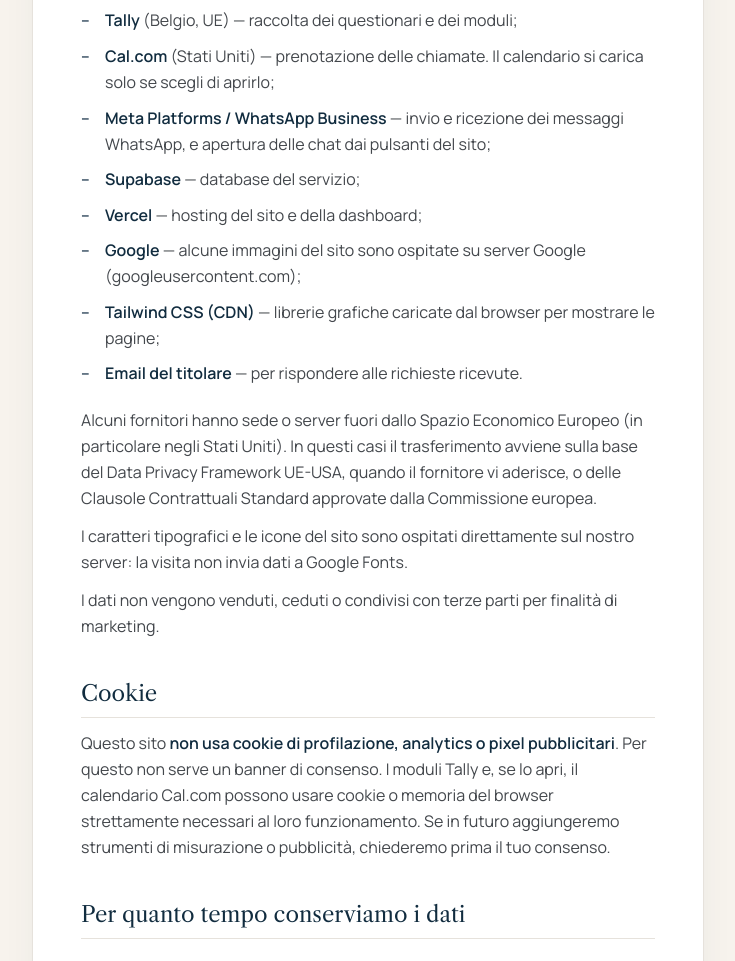
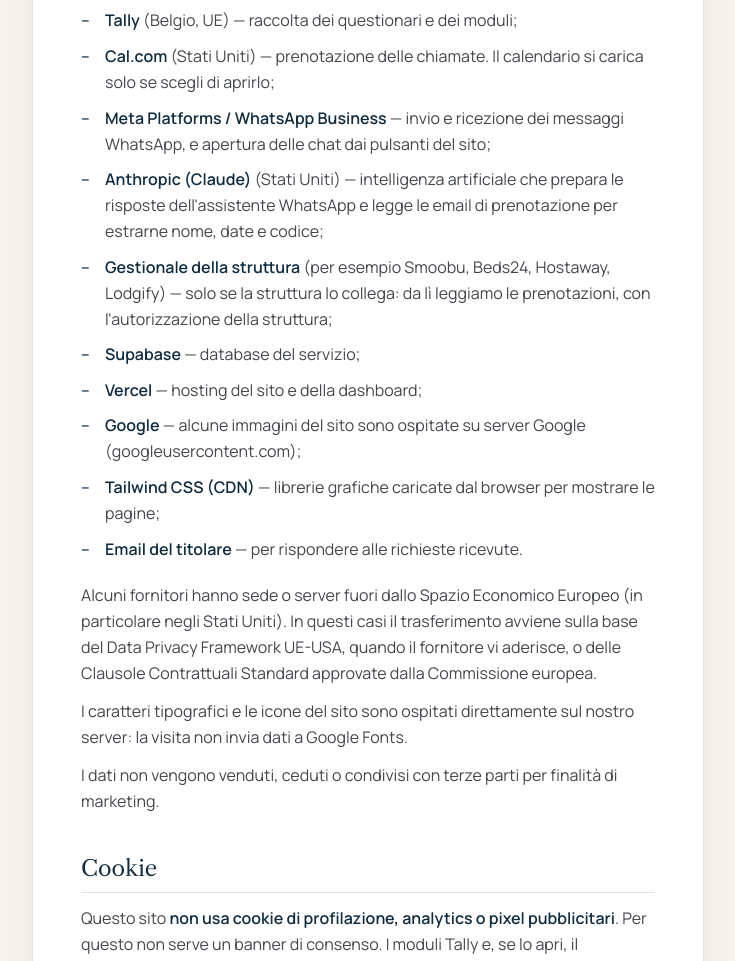
Before and after one commit to irisdes2018-svg/zero-messaggi-persi, a plain HTML site: page privacy.html in a window 1280 px wide. Shown: the part 1770-2731 px from the top of the page, without its empty margins (32-767 px from the left). Drawn offline with nearby package versions, Linux system fonts and the light colour scheme.

Commit message:
Privacy: aggiunti Anthropic (Claude) e i gestionali collegati tra i fornitori
Co-Authored-By: Claude Opus 5.5 <noreply@anthropic.com>
Claude-Session: https://claude.ai/code/session_01Rvee2H3XEHkDDTvepPT1MK

```diff
--- a/privacy.html
+++ b/privacy.html
@@ -186,6 +186,8 @@
           <li><strong>Tally</strong> (Belgio, UE) — raccolta dei questionari e dei moduli;</li>
           <li><strong>Cal.com</strong> (Stati Uniti) — prenotazione delle chiamate. Il calendario si carica solo se scegli di aprirlo;</li>
           <li><strong>Meta Platforms / WhatsApp Business</strong> — invio e ricezione dei messaggi WhatsApp, e apertura delle chat dai pulsanti del sito;</li>
+          <li><strong>Anthropic (Claude)</strong> (Stati Uniti) — intelligenza artificiale che prepara le risposte dell'assistente WhatsApp e legge le email di prenotazione per estrarne nome, date e codice;</li>
+          <li><strong>Gestionale della struttura</strong> (per esempio Smoobu, Beds24, Hostaway, Lodgify) — solo se la struttura lo collega: da lì leggiamo le prenotazioni, con l'autorizzazione della struttura;</li>
           <li><strong>Supabase</strong> — database del servizio;</li>
           <li><strong>Vercel</strong> — hosting del sito e della dashboard;</li>
           <li><strong>Google</strong> — alcune immagini del sito sono ospitate su server Google (googleusercontent.com);</li>
```
